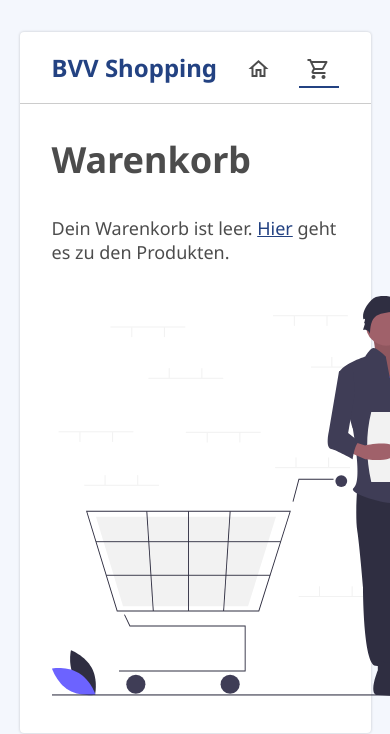
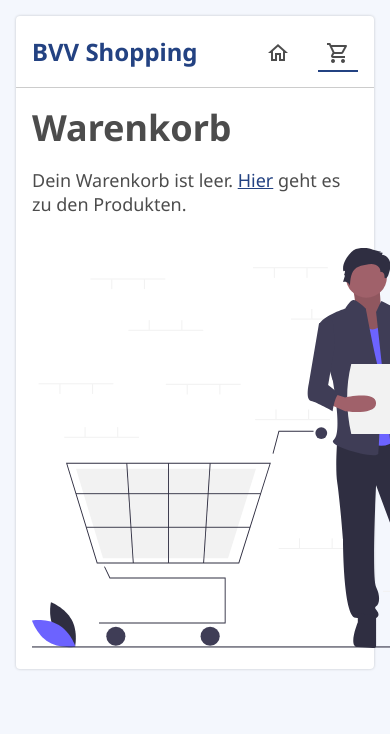
Before and after one commit to igors2412/shopping-kata, an Angular app: page /cart in a window 390 px wide. Shown: the top 734 px of the page. Built offline with nearby package versions, Linux system fonts and the light colour scheme.

Commit message:
feat: add responsive css

```diff
--- a/src/app/app.component.scss
+++ b/src/app/app.component.scss
@@ -9,6 +9,11 @@
     border-radius: 4px;
     box-shadow: 0px 0px 3px 0px colors.$shadow;
 
+    @media (max-width: 500px) {
+        margin: 16px;
+        width: auto;
+    }
+
     nav {
         height: 72px;
         border-bottom: 1px solid colors.$shadow;
@@ -17,6 +22,10 @@
         align-items: center;
         padding: 0 32px;
         box-sizing: border-box;
+
+        @media (max-width: 500px) {
+            padding: 0 16px;
+        }
 
         h2 {
             color: colors.$accent-dark;
@@ -37,5 +46,9 @@
     .content {
         padding: 32px;
         box-sizing: border-box;
+
+        @media (max-width: 500px) {
+            padding: 16px;
+        }
     }
 }
--- a/src/app/cart/cart.component.html
+++ b/src/app/cart/cart.component.html
@@ -8,6 +8,7 @@
         <section class="stats">
             <h3>{{ item.product.data.name }}</h3>
             <div class="quantity">
+                <aside>
                     <span>Menge:</span>
                     <mat-form-field>
                         <input
@@ -17,6 +18,7 @@
                             (ngModelChange)="updateItemWithQuantity($event, item)"
                         />
                     </mat-form-field>
+                </aside>
             </div>
         </section>
         <h2 class="price">Preis: {{ item.product.calculatePriceByQuantity(item.quantity) }} €</h2>
--- a/src/app/cart/cart.component.scss
+++ b/src/app/cart/cart.component.scss
@@ -2,9 +2,12 @@
 
 :host {
     .items,
-    .empty,
-    .total {
+    .empty {
         margin-top: 32px;
+
+        @media (max-width: 500px) {
+            margin-top: 16px;
+        }
     }
 
     .empty {
@@ -22,6 +25,15 @@
             position: absolute;
             top: -32px;
             right: 0;
+
+            @media (max-width: 800px) {
+                top: -48px;
+            }
+
+            @media (max-width: 500px) {
+                position: static;
+                margin-bottom: 8px;
+            }
         }
 
         .cart-item {
@@ -31,21 +43,36 @@
             border-radius: 4px;
             padding: 8px 16px;
             box-sizing: border-box;
-            width: 50%;
+            width: 64%;
             position: relative;
+
+            @media (max-width: 800px) {
+                width: 100%;
+            }
+
+            @media (max-width: 500px) {
+                flex-wrap: wrap;
+            }
 
             .delete {
                 position: absolute;
                 top: 0;
-                right: 32px;
+                right: 0;
             }
 
             .figure {
                 font-size: 48px;
                 height: 48px;
                 width: 48px;
-                margin-right: 16px;
+                margin-right: 48px;
                 align-self: center;
+            }
+
+            .stats {
+                aside {
+                    display: flex;
+                    align-items: center;
+                }
             }
 
             .quantity {
@@ -61,7 +88,7 @@
             .price {
                 align-self: flex-end;
                 text-align: end;
-                width: 64%;
+                width: 100%;
             }
         }
     }
--- a/src/app/home/home.component.scss
+++ b/src/app/home/home.component.scss
@@ -12,9 +12,18 @@
         display: flex;
         flex-wrap: wrap;
 
+        @media (max-width: 500px) {
+            flex-wrap: nowrap;
+            flex-direction: column;
+        }
+
         app-product {
             margin-right: 16px;
             margin-bottom: 16px;
+
+            @media (max-width: 500px) {
+                margin-right: 0;
+            }
         }
     }
 }
--- a/src/app/product/product.component.scss
+++ b/src/app/product/product.component.scss
@@ -14,6 +14,14 @@
     position: relative;
     transition: 0.3s box-shadow;
     cursor: pointer;
+
+    @media (max-width: 800px) {
+        width: 286px;
+    }
+
+    @media (max-width: 500px) {
+        width: 100%;
+    }
 
     &:hover {
         box-shadow: 0px 0px 6px 0px colors.$shadow;
--- a/src/styles/typography.scss
+++ b/src/styles/typography.scss
@@ -18,7 +18,7 @@ h3 {
     margin: 0;
     padding: 0;
     font-size: 20px;
-    line-height: 38px;
+    line-height: 26px;
     color: colors.$accent-dark;
 }
 
```
Lines whose indentation alone changed are shown as unchanged.
